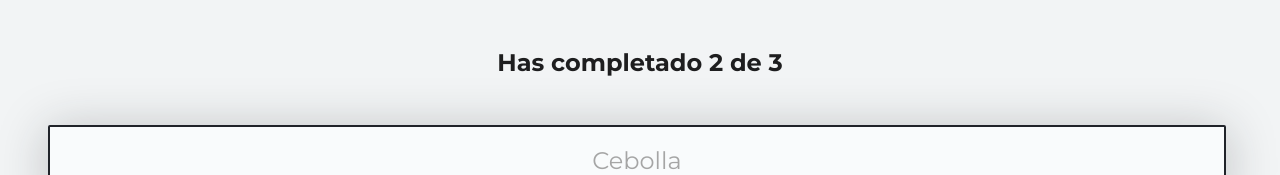
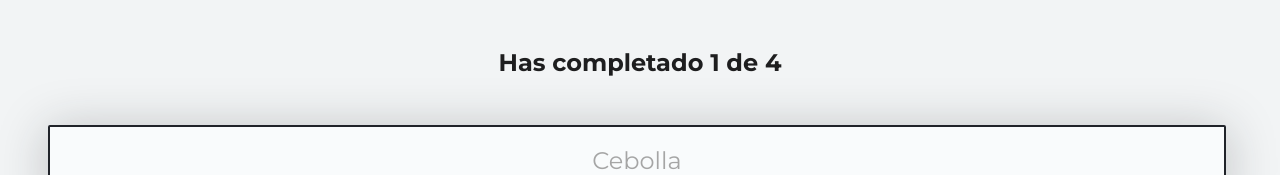
Before and after one commit to jojstepersan/REACT_PROJECTS, a React (Create React App) app in the folder first-app/: page / in a window 1280 px wide. Shown: the top 175 px of the page. Built offline with nearby package versions, Linux system fonts and the light colour scheme.

Commit message:
contando y buscando

```diff
--- a/first-app/src/App.js
+++ b/first-app/src/App.js
@@ -7,7 +7,7 @@
 import { ToDoList } from './ToDoList';
 import React from 'react';
 
-const toDos=[
+const defaultToDos=[
   { text: 'Cortar cebolla', completed: true },
   { text: 'Tomar el cursso de intro a React', completed: false },
   { text: 'Llorar con la llorona', completed: false },
@@ -15,13 +15,35 @@
 ];
 
 function App() {
+  const [toDos,setToDos] = React.useState(defaultToDos);
+  const [searchValue,setSearchValue] = React.useState('');
+  const completedToDos = toDos.filter(toDo => toDo.completed).length;
+  const totalToDos = toDos.length;
+  let searchToDos=[];
+
+  if(!searchValue.length >= 1){
+    searchToDos = toDos;
+  } else{
+    searchToDos = toDos.filter(toDo => {
+      const toDoText = toDo.text.toLocaleLowerCase();
+      const searchText = searchValue.toLocaleLowerCase();
+      return toDoText.includes(searchText);
+    });
+
+  }
   return (
     <React.Fragment>
-      <ToDoCounter/>
-      <ToDoSearch/>
+      <ToDoCounter
+        total={totalToDos}
+        completed={completedToDos}
+      />
+      <ToDoSearch
+        searchValue={searchValue}
+        setSearchValue={setSearchValue}
+      />
       <ToDoList>
         {
-          toDos.map(toDo=>(
+          searchToDos.map(toDo=>(
             <ToDoItem
               key={toDo.text}
               text={toDo.text}
--- a/first-app/src/ToDoCounter.js
+++ b/first-app/src/ToDoCounter.js
@@ -1,9 +1,10 @@
 import React from "react";
 import './ToDoCounter.css';
 
-function ToDoCounter(){
+function ToDoCounter({total,completed}){
+
     return(
-         <h2 className="ToDoCounter">Has completado 2 de 3</h2>
+         <h2 className="ToDoCounter">Has completado {completed} de {total}</h2>
     );
 
 }
--- a/first-app/src/ToDoSearch.js
+++ b/first-app/src/ToDoSearch.js
@@ -1,20 +1,19 @@
 import react from "react";
 import './ToDoSearch.css'
 
-function ToDoSearch(){
-    const [searchValue,setSearchValue] = react.useState('');
+function ToDoSearch({searchValue,setSearchValue}){
+    //const [searchValue,setSearchValue] = react.useState('');
 
     const onSearchValueChange = (event) => {
         console.log(event.target.value);
         setSearchValue(event.target.value);
     }
-    return[
+    return(
         <input
             className="ToDoSearch"
             placeholder="Cebolla"
             onChange={onSearchValueChange}
-        />,
-        <p>{searchValue}</p>
-    ];
+        />
+    );
 }
 export {ToDoSearch};
```
